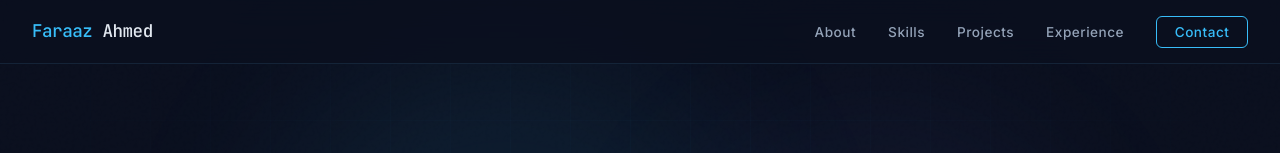
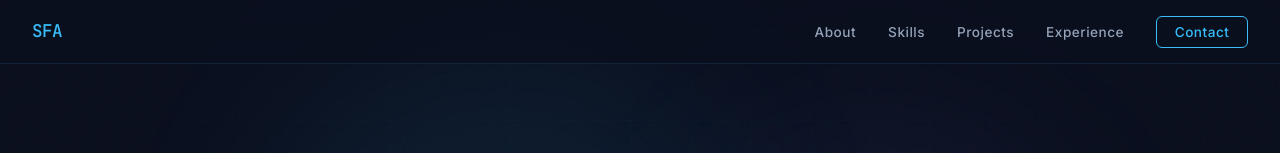
Before and after one commit to faraazzz/faraazzz.github.io, a plain HTML site: page index.html in a window 1280 px wide. Shown: the top 153 px of the page. Drawn offline with Linux system fonts and the light colour scheme.

Commit message:
Update nav logo to SFA initials

```diff
--- a/index.html
+++ b/index.html
@@ -710,7 +710,7 @@
 
   <!-- ── Nav ──────────────────────────────────────────────── -->
   <nav>
-    <div class="nav-logo">Faraaz <span>Ahmed</span></div>
+    <div class="nav-logo">SFA</div>
     <ul class="nav-links">
       <li><a href="#about">About</a></li>
       <li><a href="#skills">Skills</a></li>
```
